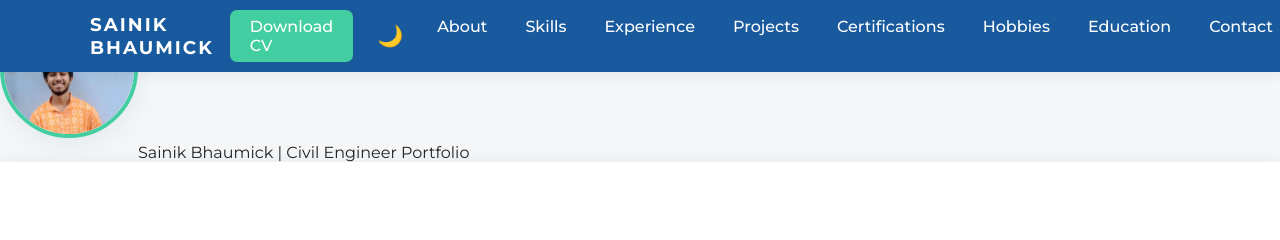
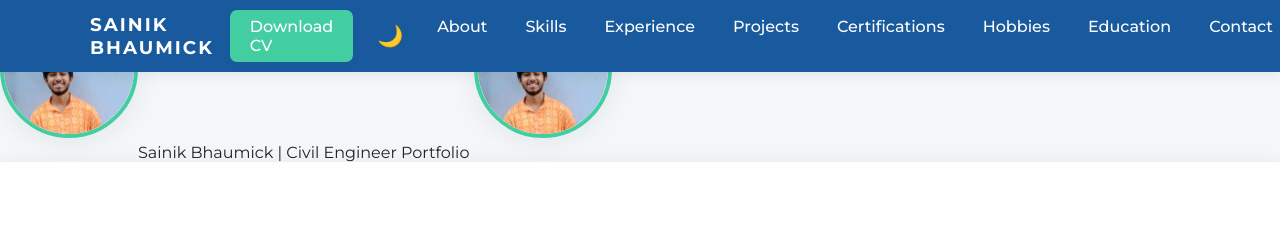
Before and after one commit to sainikbhaumick78-lang/SainikPortfolio, a plain HTML site: page index.html in a window 1280 px wide. Shown: the top 240 px of the page. Drawn offline with Linux system fonts and the light colour scheme.

Commit message:
Update index.html

```diff
--- a/index.html
+++ b/index.html
@@ -4,6 +4,7 @@
   <meta charset="UTF-8">
   <img src="3.jpeg" class="avatar" alt="Profile photo"
   <title>Sainik Bhaumick | Civil Engineer Portfolio</title>
+   <img src="3.jpeg" class="avatar" alt="Profile photo"
   <meta name="viewport" content="width=device-width, initial-scale=1.0">
   <!-- Light mode font -->
   <link href="https://fonts.googleapis.com/css2?family=Montserrat:wght@700;500;400&display=swap" rel="stylesheet">
```
